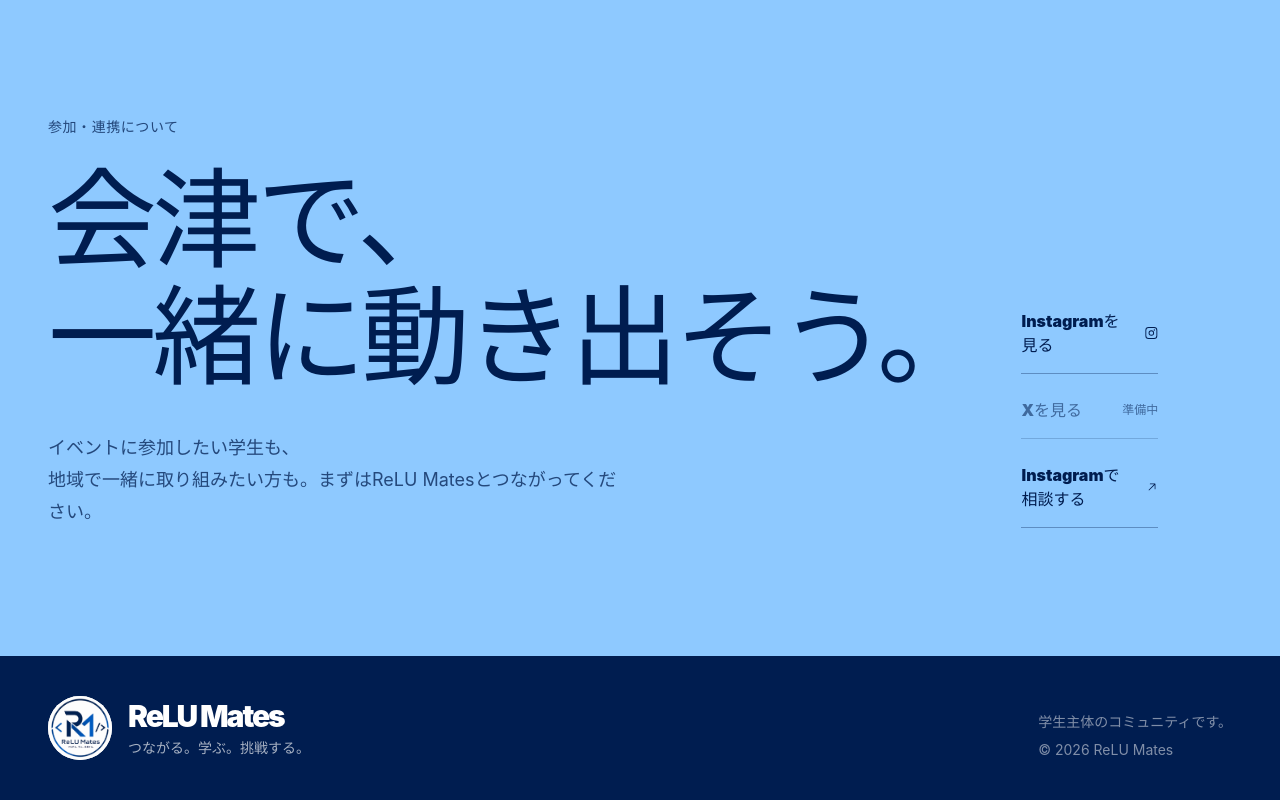
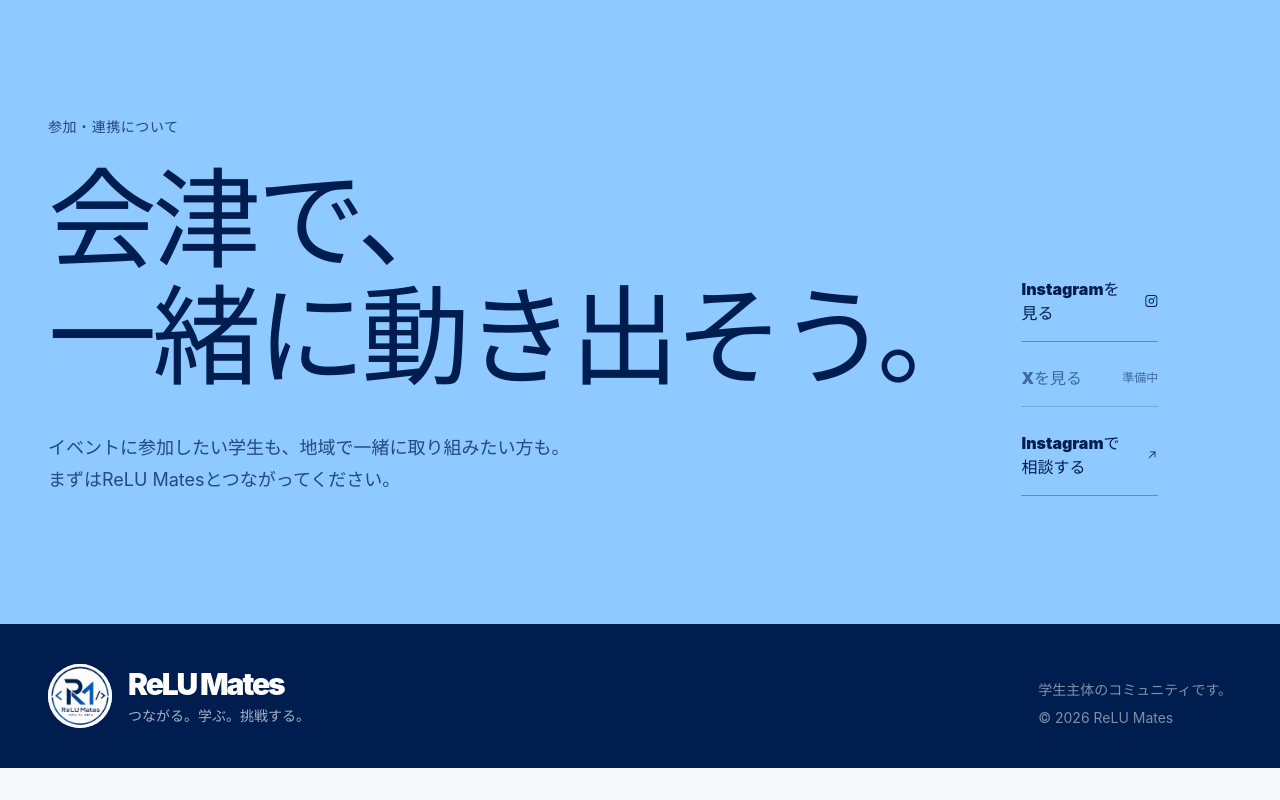
Before and after one commit to okaka-1205/relu-mates, a React (Vite) app: page / in a window 1280 px wide. Shown: the part 7618-8418 px from the top of the page. After the commit the page ends 8386 px from the top, so only its background shows below. Built offline with nearby package versions, Linux system fonts and the light colour scheme.

Commit message:
Keep join introduction to two lines

```diff
--- a/src/components/Join.tsx
+++ b/src/components/Join.tsx
@@ -10,6 +10,6 @@ function PlaceholderLink({ children, href, icon: Icon }: { children: string; hre
 export function Join() {
   const contactHref = siteConfig.contactEmail ? `mailto:${siteConfig.contactEmail}` : siteConfig.socials.instagram
   return (
-    <section id="join" className="scroll-scene scroll-mt-20 bg-[#8ec9ff] py-24 sm:py-32"><div className="mx-auto max-w-[1440px] px-5 sm:px-8 lg:px-12"><p className="eyebrow">参加・連携について</p><div className="mt-6 grid gap-10 lg:grid-cols-[1.35fr_0.65fr] lg:items-end"><div><h2 className="text-[clamp(2.2rem,9.5vw,6.8rem)] font-black leading-[1.08] tracking-[-0.04em]"><span className="whitespace-nowrap">会津で、</span><br /><span className="whitespace-nowrap">一緒に動き出そう。</span></h2><p className="mt-9 max-w-xl text-lg leading-8 text-[#001d50]/75">イベントに参加したい学生も、<br />地域で一緒に取り組みたい方も。まずはReLU Matesとつながってください。</p></div><div className="grid gap-2"><PlaceholderLink href={siteConfig.socials.instagram} icon={InstagramLogo}>Instagramを見る</PlaceholderLink><PlaceholderLink href={siteConfig.socials.x} icon={PaperPlaneTilt}>Xを見る</PlaceholderLink><PlaceholderLink href={contactHref} icon={siteConfig.contactEmail ? EnvelopeSimple : ArrowUpRight}>{siteConfig.contactEmail ? '連携について相談する' : 'Instagramで相談する'}</PlaceholderLink></div></div></div></section>
+    <section id="join" className="scroll-scene scroll-mt-20 bg-[#8ec9ff] py-24 sm:py-32"><div className="mx-auto max-w-[1440px] px-5 sm:px-8 lg:px-12"><p className="eyebrow">参加・連携について</p><div className="mt-6 grid gap-10 lg:grid-cols-[1.35fr_0.65fr] lg:items-end"><div><h2 className="text-[clamp(2.2rem,9.5vw,6.8rem)] font-black leading-[1.08] tracking-[-0.04em]"><span className="whitespace-nowrap">会津で、</span><br /><span className="whitespace-nowrap">一緒に動き出そう。</span></h2><p className="mt-9 max-w-xl text-lg leading-8 text-[#001d50]/75">イベントに参加したい学生も、地域で一緒に取り組みたい方も。<br />まずはReLU Matesとつながってください。</p></div><div className="grid gap-2"><PlaceholderLink href={siteConfig.socials.instagram} icon={InstagramLogo}>Instagramを見る</PlaceholderLink><PlaceholderLink href={siteConfig.socials.x} icon={PaperPlaneTilt}>Xを見る</PlaceholderLink><PlaceholderLink href={contactHref} icon={siteConfig.contactEmail ? EnvelopeSimple : ArrowUpRight}>{siteConfig.contactEmail ? '連携について相談する' : 'Instagramで相談する'}</PlaceholderLink></div></div></div></section>
   )
 }
```
